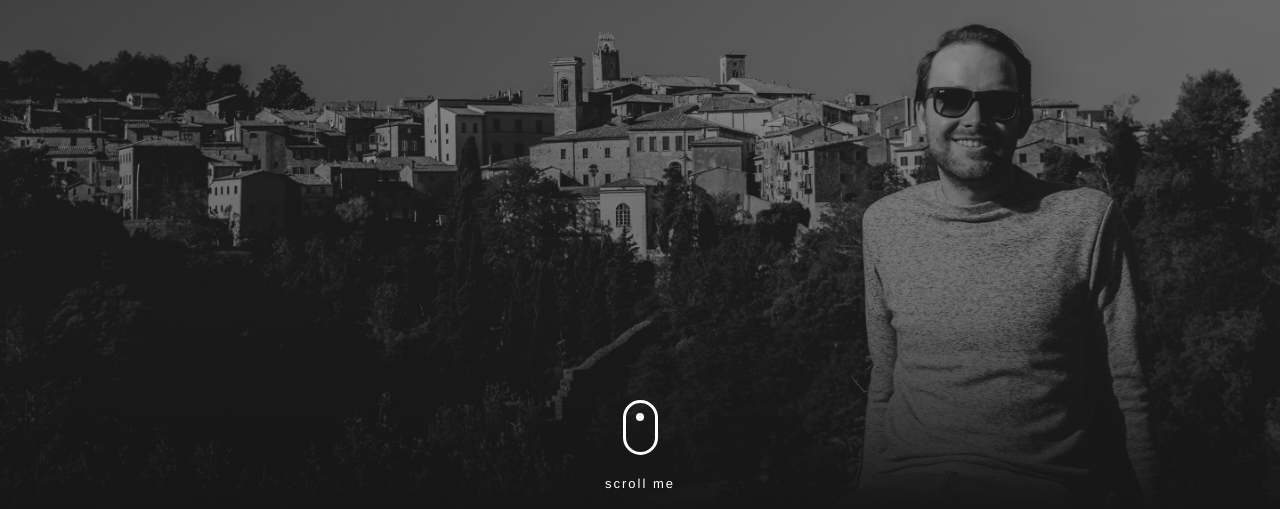
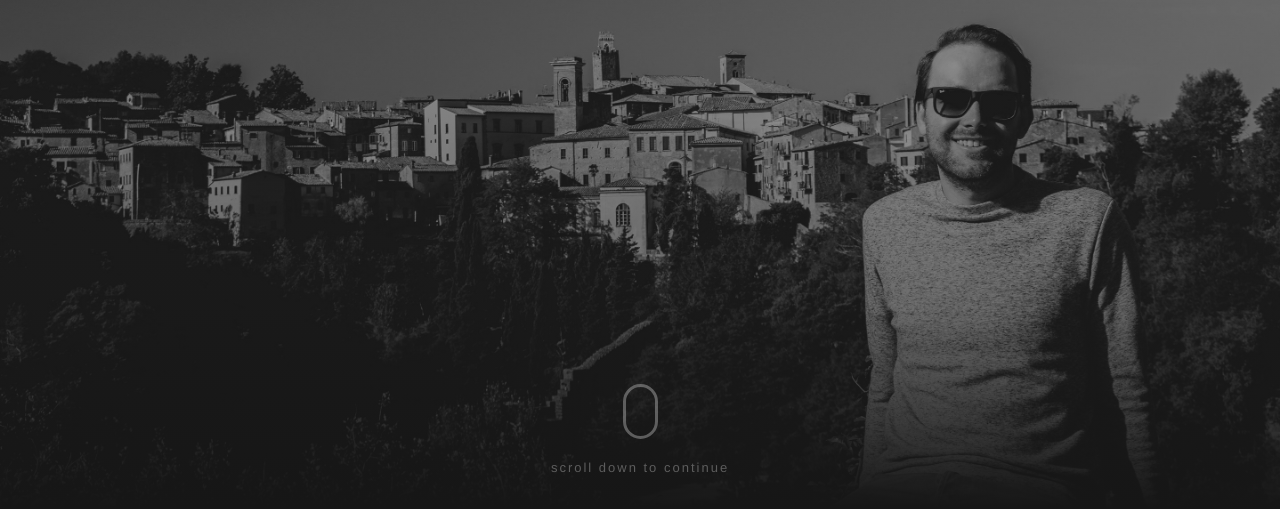
Before and after one commit to jeroen-visser/jeroenvisser.online, a website: page index.html in a window 1280 px wide. Shown: the part 291-800 px from the top of the page. Drawn offline with nearby package versions, Linux system fonts and the light colour scheme; files that its build step writes are made by us from their sources.

Commit message:
Add a scroll down icon on masthead

```diff
--- a/index.html
+++ b/index.html
@@ -35,22 +35,22 @@
 
     <!-- Header -->
     <header class="masthead">
-      <div class="d-flex flex-column h-100">
+      <div class="d-flex align-items-center flex-column h-100">
 
         <div class="masthead__title text-center">
           <h1 title="Jeroen Visser - Software Engineer" class="mx-auto my-0 text-uppercase">Jeroen Visser</h1>
           <h2 class="text-white-50 mx-auto mt-2 mb-5">7+ years experienced developer with a passion for building software that matters.</h2>
         </div>
 
-        <div class="mt-auto masthead__title text-center">
-          <span class="scroll-btn">
-              <a href="#interests">
-                  <span class="mouse">
-                    <span></span>
-                  </span>
-              </a>
-            <p>scroll me</p>
-          </span>
+        <div class="mt-auto mb-3 masthead__title text-center">
+            <span class="scroll-btn">
+                <span class="mouse">
+                  <span></span>
+                </span>
+                <p class="scroll-or-click">
+                  scroll down to continue
+                </p>
+            </span>
         </div>
 
       </div>
--- a/scss/_masthead.scss
+++ b/scss/_masthead.scss
@@ -1,33 +1,15 @@
 .masthead__title {
   .masthead & {
-
-    @media(min-width: 768px) {
-      margin-top: 1rem;
-    }
-
-    @media(min-width: 992px) {
-      margin-top: 8rem;
-    }
+    margin-top: 8rem;
   }
 }
 
 .masthead {
   position: relative;
   width: 100%;
-  height: auto;
+  height: 100vh;
 
-  min-height: 55rem;
-  padding: 7rem 0;
-
-  @media(min-width: 768px) {
-    min-height: 65rem;
-    padding: 10rem 0;
-  }
-
-  @media(min-width: 992px) {
-    min-height: 35rem;
-    padding: 15rem 0;
-  }
+  padding: 0;
 
   background: linear-gradient(to bottom, #{fade-out($black, .9)} 0%, #{fade-out($black, .5)} 75%, $black 100%), url('../img/bg-header.jpg');
   @media(max-width: 768px) {
@@ -65,8 +47,6 @@
     }
   }
   @media(min-width: 992px) {
-    height: 100vh;
-    padding: 0;
     h1 {
       font-size: 6.5rem;
       line-height: 6.5rem;
--- a/scss/_mouse.scss
+++ b/scss/_mouse.scss
@@ -59,22 +59,9 @@
   line-height: 18px;
   font-size: 13px;
   font-weight: normal;
-  color: #7f8c8d;
-  color: #ffffff;
+  color: rgba(255,255,255,0.3);
   font-family: "proxima-nova", "Helvetica Neue", Helvetica, Arial, sans-serif;
   letter-spacing: 2px;
-}
-.scroll-btn > *:hover,
-.scroll-btn > *:focus,
-.scroll-btn > *.active {
-  color: #ffffff;
-}
-.scroll-btn > *:hover,
-.scroll-btn > *:focus,
-.scroll-btn > *:active,
-.scroll-btn > *.active {
-  opacity: 0.8;
-  filter: alpha(opacity=80);
 }
 .scroll-btn .mouse {
   position: relative;
@@ -85,7 +72,7 @@
   -webkit-box-sizing: border-box;
   -moz-box-sizing: border-box;
   box-sizing: border-box;
-  border: 3px solid white;
+  border: 3px solid rgba(255,255,255,0.3);
   border-radius: 23px;
 }
 .scroll-btn .mouse > * {
@@ -96,9 +83,9 @@
   width: 8px;
   height: 8px;
   margin: -4px 0 0 -4px;
-  background: white;
+  background: rgba(255,255,255,0.3);
   border-radius: 50%;
-  -webkit-animation: ani-mouse 2.5s linear infinite;
-  -moz-animation: ani-mouse 2.5s linear infinite;
-  animation: ani-mouse 2.5s linear infinite;
+  -webkit-animation: ani-mouse 2s linear infinite;
+  -moz-animation: ani-mouse 2s linear infinite;
+  animation: ani-mouse 2s linear infinite;
 }
--- a/scss/_signup.scss
+++ b/scss/_signup.scss
@@ -3,7 +3,7 @@
     padding: 1rem 1rem 20rem 1rem;
     background-position: left top;
   }
-  padding: 3rem 2rem 30rem 2rem;
+  padding: 3rem 2rem 15rem 2rem;
   background: linear-gradient(to bottom, #{fade-out($black, .9)} 0%,#{fade-out($black, .5)} 75%,$black 100%), url('../img/bg-masthead.jpg');
   background-position: center;
   background-repeat: no-repeat;
```
